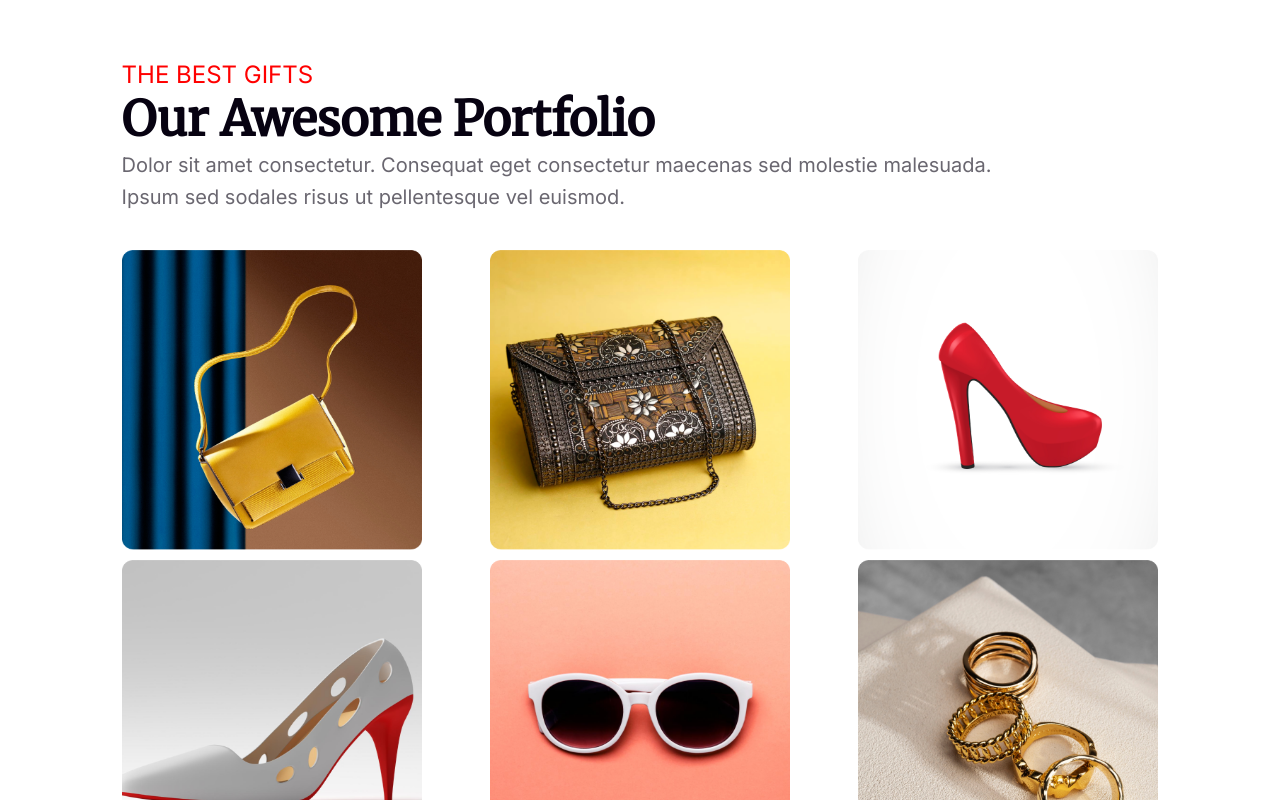
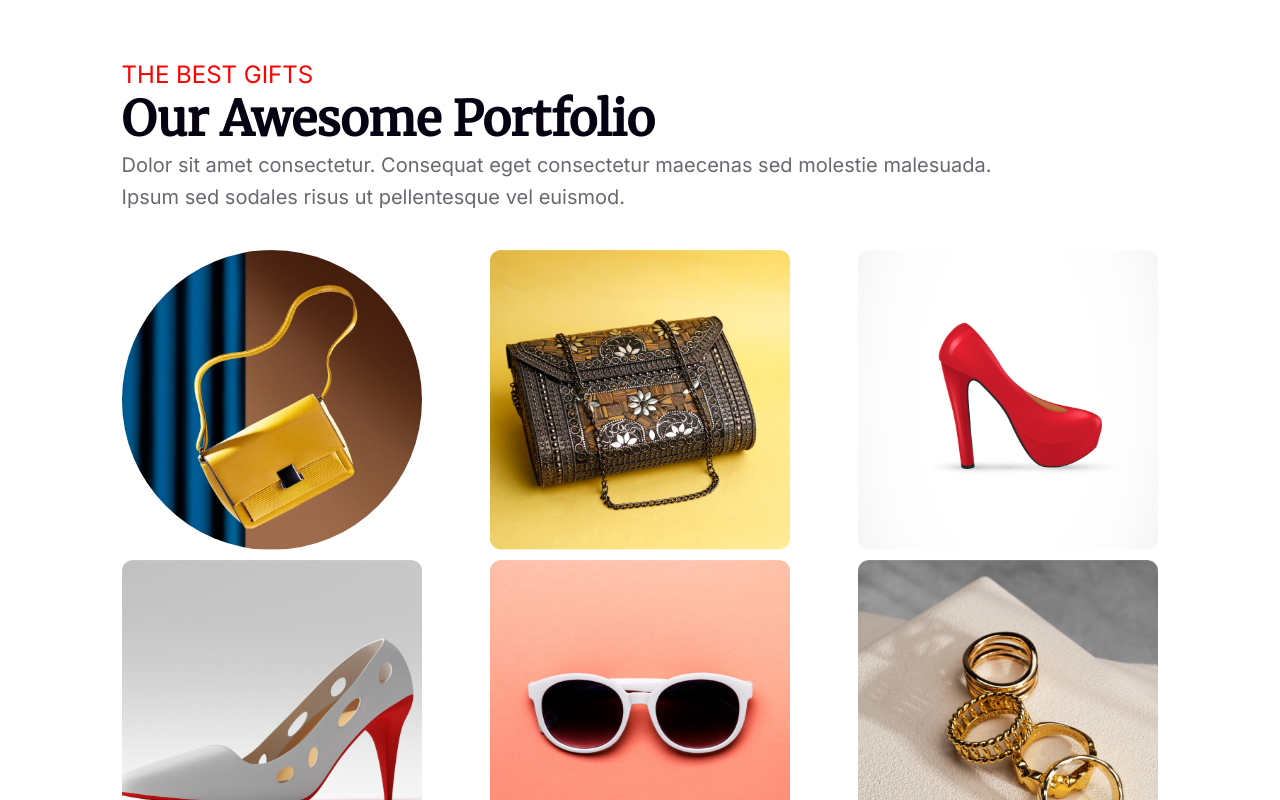
Before and after one commit to Svhodro/New-Year-New-Mission, a plain HTML site: page index.html in a window 1280 px wide. In both pictures the pointer is over the picture 271 px from the left and 4170 px from the top of the page. Shown: the part 3770-4570 px from the top of the page. Drawn offline with Linux system fonts and the light colour scheme.

Commit message:
last commit img hover set

```diff
--- a/style.css
+++ b/style.css
@@ -423,6 +423,10 @@ header {
   width: 300px;
   height: 300px;
 }
+.sub-img img:hover {
+  border-radius: 100%;
+
+}
 
 /* subscribe section start*/
 /* subscribe email section start*/
```
